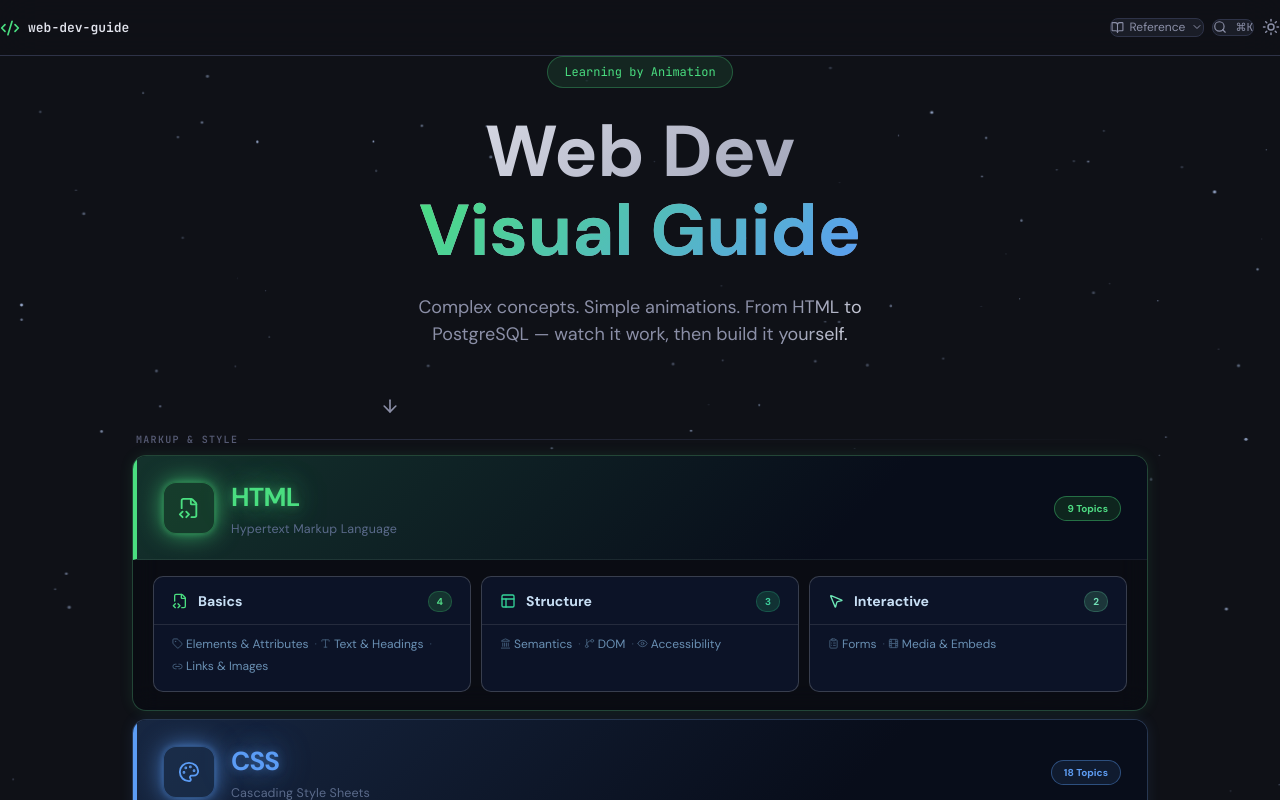
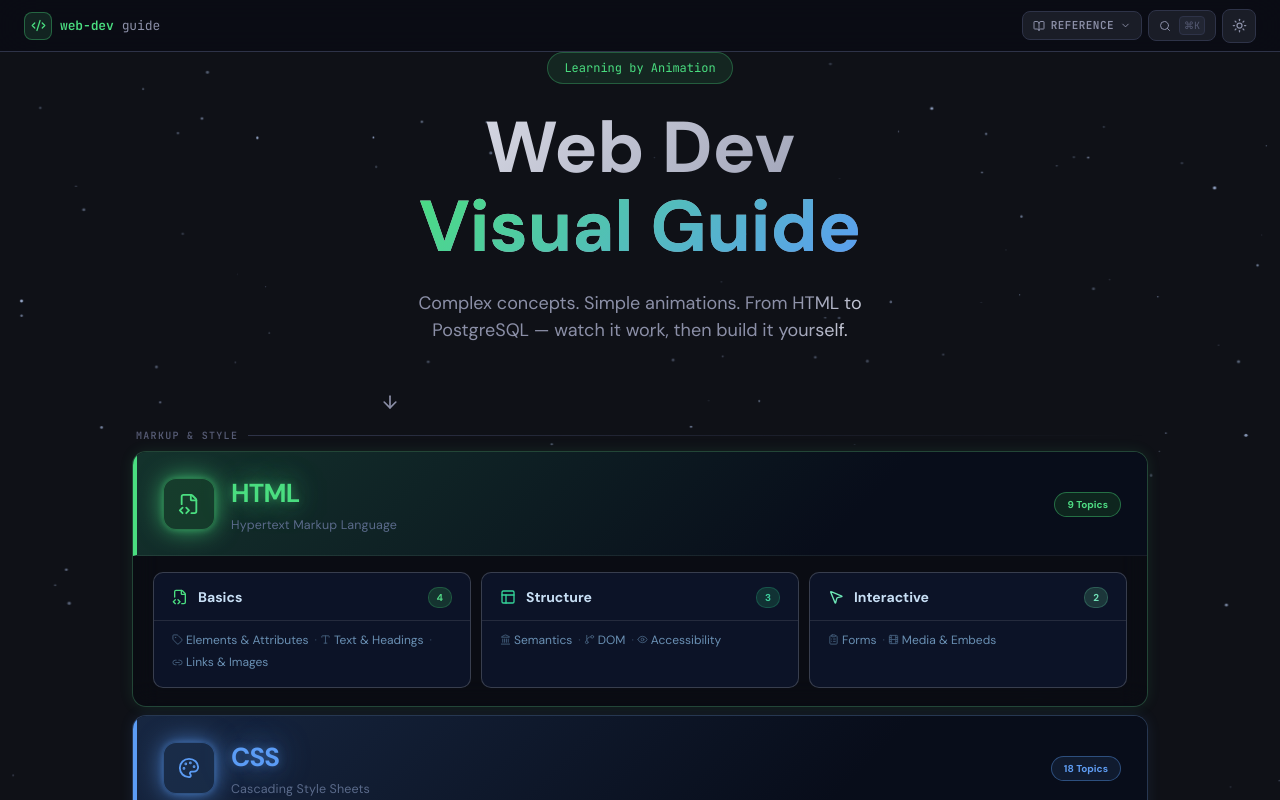
Before and after one commit to jaywee92/web-dev-guide, a React (Vite) app: page /topic/1 in a window 1280 px wide. Shown: the top 800 px of the page. Built offline with nearby package versions, Linux system fonts and the light colour scheme.

Commit message:
fix: redesign Navbar to match site design language + light/dark aware + /git route

```diff
--- a/src/App.tsx
+++ b/src/App.tsx
@@ -31,6 +31,7 @@ export default function App() {
               <Route path="/webapis" element={<CategoryPage />} />
               <Route path="/http" element={<CategoryPage />} />
               <Route path="/postgresql" element={<CategoryPage />} />
+              <Route path="/git" element={<CategoryPage />} />
               <Route path="/topic/:topicId" element={<TopicPage />} />
               <Route path="/search" element={<SearchPage />} />
               <Route path="/reference/html" element={<ReferencePage type="html" />} />
--- a/src/components/layout/Navbar.tsx
+++ b/src/components/layout/Navbar.tsx
@@ -1,4 +1,4 @@
-import { Link, useNavigate } from 'react-router-dom'
+import { Link, useNavigate, useLocation } from 'react-router-dom'
 import { Search, Sun, Moon, Code2, BookOpen, ChevronDown } from 'lucide-react'
 import { useAppStore } from '@/store/useAppStore'
 import { useEffect, useState, useRef } from 'react'
@@ -8,8 +8,8 @@ export default function Navbar() {
   const [refOpen, setRefOpen] = useState(false)
   const refRef = useRef<HTMLDivElement>(null)
   const navigate = useNavigate()
+  const location = useLocation()
 
-  // Cmd+K to open search
   useEffect(() => {
     const handler = (e: KeyboardEvent) => {
       if ((e.metaKey || e.ctrlKey) && e.key === 'k') {
@@ -21,7 +21,6 @@ export default function Navbar() {
     return () => window.removeEventListener('keydown', handler)
   }, [setSearchOpen])
 
-  // Close dropdown on outside click
   useEffect(() => {
     const handler = (e: MouseEvent) => {
       if (refRef.current && !refRef.current.contains(e.target as Node)) {
@@ -32,84 +31,129 @@ export default function Navbar() {
     return () => document.removeEventListener('mousedown', handler)
   }, [])
 
-  const goRef = (path: string) => {
-    navigate(path)
-    setRefOpen(false)
-  }
+  // Close dropdown on navigation
+  useEffect(() => { setRefOpen(false) }, [location.pathname])
+
+  const goRef = (path: string) => { navigate(path); setRefOpen(false) }
+
+  const isHome = location.pathname === '/'
 
   return (
-    <nav
-      className="sticky top-0 z-50 border-b flex items-center justify-between px-6 h-14"
+    <nav style={{
+      position: 'sticky',
+      top: 0,
+      zIndex: 50,
+      height: 52,
+      display: 'flex',
+      alignItems: 'center',
+      justifyContent: 'space-between',
+      padding: '0 24px',
+      background: theme === 'dark'
+        ? 'rgba(10, 12, 20, 0.82)'
+        : 'rgba(248, 249, 252, 0.88)',
+      backdropFilter: 'blur(20px)',
+      WebkitBackdropFilter: 'blur(20px)',
+      borderBottom: '1px solid var(--border)',
+    }}>
+
+      {/* Logo */}
+      <Link
+        to="/"
         style={{
-        background: 'rgba(15,17,23,0.8)',
-        backdropFilter: 'blur(20px)',
-        borderColor: 'var(--border)',
+          display: 'flex', alignItems: 'center', gap: 8,
+          textDecoration: 'none', color: 'var(--text)',
+          fontFamily: 'var(--font-mono)', fontSize: 13, fontWeight: 600,
+          letterSpacing: '-0.01em',
         }}
       >
-      <Link to="/" className="flex items-center gap-2 font-semibold" style={{ color: 'var(--text)', textDecoration: 'none' }}>
-        <Code2 size={20} style={{ color: 'var(--green)' }} />
-        <span style={{ fontFamily: 'var(--font-mono)', fontSize: 13 }}>web-dev-guide</span>
+        <div style={{
+          width: 28, height: 28, borderRadius: 8,
+          background: 'rgba(74,222,128,0.12)',
+          border: '1px solid rgba(74,222,128,0.35)',
+          display: 'flex', alignItems: 'center', justifyContent: 'center',
+        }}>
+          <Code2 size={15} color="var(--green)" />
+        </div>
+        <span style={{ color: 'var(--green)' }}>web-dev</span>
+        <span style={{ color: 'var(--text-muted)', fontWeight: 400 }}>guide</span>
       </Link>
 
-      <div className="flex items-center gap-2">
+      {/* Right controls */}
+      <div style={{ display: 'flex', alignItems: 'center', gap: 6 }}>
+
         {/* Reference dropdown */}
         <div ref={refRef} style={{ position: 'relative' }}>
           <button
             onClick={() => setRefOpen(o => !o)}
-            className="flex items-center gap-1.5 px-3 py-1.5 rounded-lg text-sm transition-all"
             style={{
+              display: 'flex', alignItems: 'center', gap: 6,
+              padding: '5px 10px', borderRadius: 8, cursor: 'pointer',
+              fontFamily: 'var(--font-mono)', fontSize: 11, fontWeight: 600,
               background: refOpen ? 'var(--surface-bright)' : 'var(--surface)',
-              border: '1px solid var(--border)',
-              color: 'var(--text-muted)',
-              cursor: 'pointer',
-              fontSize: 12,
+              border: `1px solid ${refOpen ? 'var(--blue)' : 'var(--border)'}`,
+              color: refOpen ? 'var(--blue)' : 'var(--text-muted)',
+              transition: 'border-color 0.15s, color 0.15s, background 0.15s',
+              letterSpacing: '0.04em',
+            }}
+            onMouseEnter={e => {
+              if (!refOpen) {
+                e.currentTarget.style.borderColor = 'var(--blue)'
+                e.currentTarget.style.color = 'var(--blue)'
+              }
+            }}
+            onMouseLeave={e => {
+              if (!refOpen) {
+                e.currentTarget.style.borderColor = 'var(--border)'
+                e.currentTarget.style.color = 'var(--text-muted)'
+              }
             }}
           >
-            <BookOpen size={13} />
-            <span>Reference</span>
-            <ChevronDown size={12} style={{ transform: refOpen ? 'rotate(180deg)' : 'none', transition: 'transform 0.2s' }} />
+            <BookOpen size={12} />
+            <span>REFERENCE</span>
+            <ChevronDown
+              size={11}
+              style={{ transform: refOpen ? 'rotate(180deg)' : 'none', transition: 'transform 0.2s' }}
+            />
           </button>
 
           {refOpen && (
-            <div
-              style={{
+            <div style={{
               position: 'absolute',
-                top: 'calc(100% + 8px)',
+              top: 'calc(100% + 6px)',
               right: 0,
               background: 'var(--surface)',
               border: '1px solid var(--border)',
               borderRadius: 10,
-                padding: 6,
-                minWidth: 160,
-                boxShadow: '0 8px 32px rgba(0,0,0,0.4)',
+              padding: 5,
+              minWidth: 180,
+              boxShadow: theme === 'dark'
+                ? '0 12px 40px rgba(0,0,0,0.6), 0 0 0 1px rgba(255,255,255,0.04)'
+                : '0 12px 40px rgba(0,0,0,0.12)',
               zIndex: 60,
-              }}
-            >
+            }}>
               {[
                 { label: 'HTML Reference', path: '/reference/html', color: '#4ade80' },
-                { label: 'CSS Reference', path: '/reference/css', color: '#5b9cf5' },
+                { label: 'CSS Reference',  path: '/reference/css',  color: '#5b9cf5' },
               ].map(item => (
                 <button
                   key={item.path}
                   onClick={() => goRef(item.path)}
                   style={{
-                    display: 'flex',
-                    alignItems: 'center',
-                    gap: 8,
-                    width: '100%',
-                    padding: '8px 10px',
-                    background: 'none',
-                    border: 'none',
-                    borderRadius: 6,
-                    color: 'var(--text)',
-                    fontSize: 13,
-                    cursor: 'pointer',
-                    textAlign: 'left',
+                    display: 'flex', alignItems: 'center', gap: 10,
+                    width: '100%', padding: '8px 10px',
+                    background: 'none', border: 'none', borderRadius: 7,
+                    color: 'var(--text)', fontFamily: 'var(--font-mono)',
+                    fontSize: 12, cursor: 'pointer', textAlign: 'left',
+                    transition: 'background 0.1s',
                   }}
                   onMouseEnter={e => (e.currentTarget.style.background = 'var(--surface-bright)')}
                   onMouseLeave={e => (e.currentTarget.style.background = 'none')}
                 >
-                  <div style={{ width: 8, height: 8, borderRadius: '50%', background: item.color, flexShrink: 0 }} />
+                  <div style={{
+                    width: 7, height: 7, borderRadius: '50%',
+                    background: item.color, flexShrink: 0,
+                    boxShadow: `0 0 6px ${item.color}80`,
+                  }} />
                   {item.label}
                 </button>
               ))}
@@ -117,29 +161,64 @@ export default function Navbar() {
           )}
         </div>
 
-        {/* Search button */}
+        {/* Search */}
         <button
           onClick={() => setSearchOpen(true)}
-          className="flex items-center gap-2 px-3 py-1.5 rounded-lg text-sm transition-all"
           style={{
+            display: 'flex', alignItems: 'center', gap: 8,
+            padding: '5px 10px', borderRadius: 8, cursor: 'pointer',
+            fontFamily: 'var(--font-mono)', fontSize: 11,
             background: 'var(--surface)',
             border: '1px solid var(--border)',
             color: 'var(--text-muted)',
-            cursor: 'pointer',
+            transition: 'border-color 0.15s, color 0.15s',
+            minWidth: isHome ? 44 : 130,
+          }}
+          onMouseEnter={e => {
+            e.currentTarget.style.borderColor = 'var(--purple)'
+            e.currentTarget.style.color = 'var(--text)'
+          }}
+          onMouseLeave={e => {
+            e.currentTarget.style.borderColor = 'var(--border)'
+            e.currentTarget.style.color = 'var(--text-muted)'
           }}
         >
-          <Search size={14} />
-          <span style={{ fontFamily: 'var(--font-mono)', fontSize: 11 }}>⌘K</span>
+          <Search size={12} />
+          {!isHome && <span style={{ flex: 1, color: 'var(--text-faint)' }}>Search topics…</span>}
+          <kbd style={{
+            fontFamily: 'var(--font-mono)', fontSize: 10,
+            color: 'var(--text-faint)',
+            background: 'var(--surface-bright)',
+            border: '1px solid var(--border)',
+            borderRadius: 4, padding: '1px 4px',
+            lineHeight: 1.5,
+          }}>⌘K</kbd>
         </button>
 
         {/* Theme toggle */}
         <button
           onClick={toggleTheme}
-          className="p-2 rounded-lg transition-all"
-          style={{ color: 'var(--text-muted)', background: 'none', border: 'none', cursor: 'pointer' }}
-          aria-label="Toggle theme"
+          title={theme === 'dark' ? 'Switch to light mode' : 'Switch to dark mode'}
+          style={{
+            width: 34, height: 34, borderRadius: 8,
+            display: 'flex', alignItems: 'center', justifyContent: 'center',
+            background: 'var(--surface)',
+            border: '1px solid var(--border)',
+            color: 'var(--text-muted)',
+            cursor: 'pointer',
+            transition: 'border-color 0.15s, color 0.15s, background 0.15s',
+            flexShrink: 0,
+          }}
+          onMouseEnter={e => {
+            e.currentTarget.style.borderColor = 'var(--yellow)'
+            e.currentTarget.style.color = 'var(--yellow)'
+          }}
+          onMouseLeave={e => {
+            e.currentTarget.style.borderColor = 'var(--border)'
+            e.currentTarget.style.color = 'var(--text-muted)'
+          }}
         >
-          {theme === 'dark' ? <Sun size={18} /> : <Moon size={18} />}
+          {theme === 'dark' ? <Sun size={15} /> : <Moon size={15} />}
         </button>
       </div>
     </nav>
```
Lines whose indentation alone changed are shown as unchanged.
